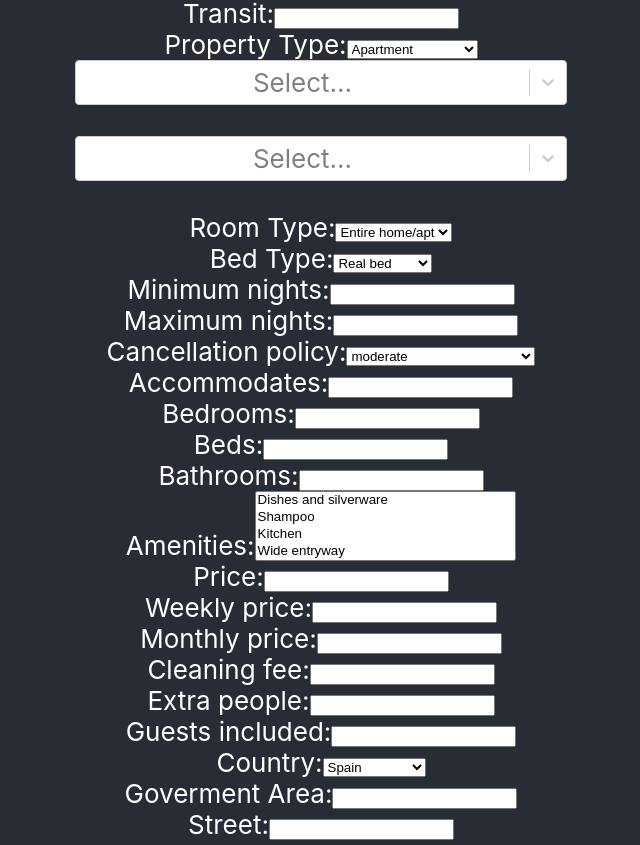
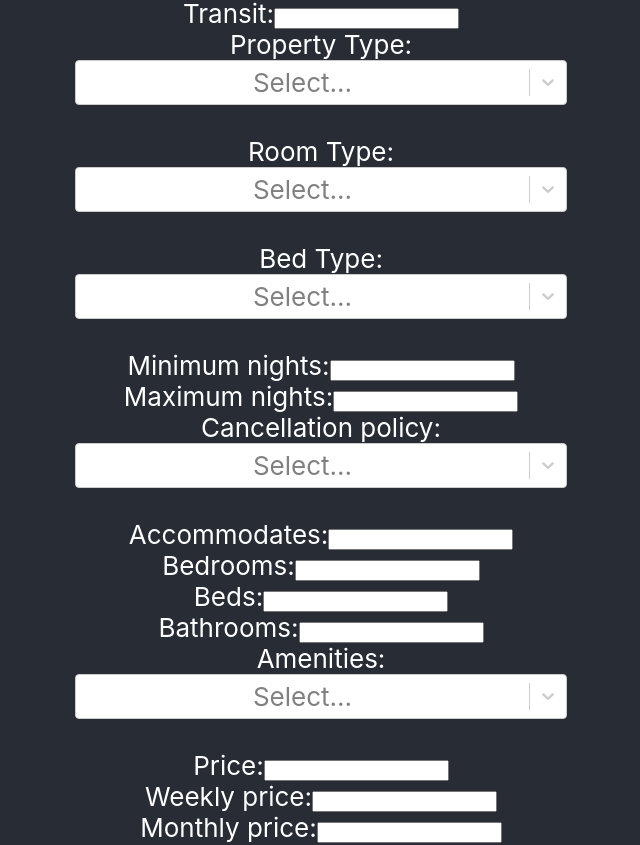
Before and after one commit to Form-Filling-Assistance-Service-Project/Form-Filling-Assitance-Service, a React (Create React App) app in the folder frontend/: page / in a window 1280 px wide. Shown: the part 466-1311 px from the top of the page, without its empty margins (319-959 px from the left). Built offline with nearby package versions, Linux system fonts and the light colour scheme.

Commit message:
Update Listings.js

```diff
--- a/frontend/src/Listings.js
+++ b/frontend/src/Listings.js
@@ -86,45 +86,32 @@ export default function Listings(){
           <br />
           <label htmlFor="property_type">
             Property Type:</label>
-          <select id="property_type" name="property_type" onBlur={handleInputChange}>
-            {property_options.map((property_options) => (
-              <option name="property_type" value={property_options.label}>{property_options.label}</option>
-            ))}</select>
-
-
-          <br />
-          <Select options={bed_options}
-          id="bed_type"
-          onChange={(option)=>handleInputChange({"target":{"name":"bed_type","value":option.label}})}
+          <Select
+            options={property_options}
+            id="property_type"
+            onChange={(option)=>handleInputChange({"target":{"name":"property_type","value":option.label}})}
           />
           <br />
-          <Select options={amenities_options}
-          isMulti
-          getOptionValue={(option)=>{return option.label}}
-          id="amenities"
-          isSearchable={true}
-          onChange={(option)=>handleInputChange({"target":{"name":"amenities","value":[option.map(x=>x.label)]}})}
-          />
-          <br />
-
           <label htmlFor="room_type">
             Room Type:</label>
-          <select id="room_type" name="room_type" onBlur={handleInputChange}>
-            {room_options.map((room_options) => (
-              <option name="room_type" value={room_options.label}>{room_options.label}</option>
-            ))}</select>
+          <Select
+          id="room_type"
+          options={room_options}
+          onChange={(option)=>handleInputChange({"target":{"name":"room_type","value":option.label}})}
+          />
           <br />
           <label htmlFor="bed_type">
             Bed Type:</label>
-          <select id="bed_type" name="bed_type" onBlur={handleInputChange}>
-            {bed_options.map((bed_options) => (
-              <option name="bed_type" value={bed_options.label}>{bed_options.label}</option>
-            ))}</select>
+            <Select
+            options={bed_options}
+            id="bed_type"
+            onChange={(option)=>handleInputChange({"target":{"name":"bed_type","value":option.label}})}
+          />
           <br />
           <label htmlFor="minimum_nights">
             Minimum nights:</label>
           <input
-              type= "int"
+              type= "number"
               id="minimum_nights"
               name="minimum_nights"
               onBlur={handleInputChange}/>
@@ -132,22 +119,23 @@ export default function Listings(){
           <label htmlFor="maximum_nights">
             Maximum nights:</label>
           <input
-              type= "int"
+              type= "number"
               id="maximum_nights"
               name="maximum_nights"
               onBlur={handleInputChange}/>
           <br />
           <label htmlFor="cancellation_policy">
             Cancellation policy:</label>
-          <select id="cancellation_policy" name="cancellation_policy" onBlur={handleInputChange}>
-            {cancelation_options.map((cancelation_options) => (
-              <option name="cancellation_policy" value={cancelation_options.label}>{cancelation_options.label}</option>
-            ))}</select>
+          <Select
+          options={cancelation_options}
+            id="cancellation_policy"
+            onChange={(option)=>handleInputChange({"target":{"name":"cancellation_type","value":option.label}})}
+          />
           <br />
           <label htmlFor="accommodates">
            Accommodates:</label>
           <input
-              type= "int"
+              type= "number"
               id="accommodates"
               name="accommodates"
               onBlur={handleInputChange}/>
@@ -155,7 +143,7 @@ export default function Listings(){
           <label htmlFor="bedrooms">
             Bedrooms:</label>
           <input
-              type= "int"
+              type= "number"
               id="bedrooms"
               name="bedrooms"
               onBlur={handleInputChange}/>
@@ -163,7 +151,7 @@ export default function Listings(){
           <label htmlFor="Beds">
             Beds:</label>
           <input
-              type= "int"
+              type= "number"
               id="Beds"
               name="Beds"
               onBlur={handleInputChange}/>
@@ -171,22 +159,25 @@ export default function Listings(){
           <label htmlFor="bathrooms">
             Bathrooms:</label>
           <input
-              type= "float"
+              type= "number"
               id="bathrooms"
               name="bathrooms"
               onBlur={handleInputChange}/>
           <br />
           <label htmlFor="amenities">
            Amenities:</label>
-          <select id="amenities" name="amenities" onBlur={handleInputChange} multiple>
-            {amenities_options.map((amenities_options) => (
-              <option name="amenities" value={amenities_options.label}>{amenities_options.label}</option>
-            ))}</select>
+          <Select options={amenities_options}
+            isMulti
+            getOptionValue={(option)=>{return option.label}}
+            id="amenities"
+            isSearchable={true}
+            onChange={(option)=>handleInputChange({"target":{"name":"amenities","value":[option.map(x=>x.label)]}})}
+          />
           <br />
           <label htmlFor="price">
             Price:</label>
           <input
-              type= "float"
+              type= "number"
               id="price"
               name="price"
               onBlur={handleInputChange}/>
@@ -194,7 +185,7 @@ export default function Listings(){
           <label htmlFor="weekly_price">
           Weekly price:</label>
           <input
-              type= "float"
+              type= "number"
               id="weekly_price"
               name="weekly_price"
               onBlur={handleInputChange}/>
@@ -202,7 +193,7 @@ export default function Listings(){
           <label htmlFor="monthly_price">
            Monthly price:</label>
           <input
-              type= "float"
+              type= "number"
               id="monthly_price"
               name="monthly_price"
               onBlur={handleInputChange}/>
@@ -210,7 +201,7 @@ export default function Listings(){
           <label htmlFor="cleaning_fee">
            Cleaning fee:</label>
           <input
-              type= "float"
+              type= "number"
               id="cleaning_fee"
               name="cleaning_fee"
               onBlur={handleInputChange}/>
@@ -218,7 +209,7 @@ export default function Listings(){
           <label htmlFor="extra_people">
            Extra people:</label>
           <input
-              type= "float"
+              type= "number"
               id="extra_people"
               name="extra_people"
               onBlur={handleInputChange}/>
@@ -226,17 +217,18 @@ export default function Listings(){
           <label htmlFor="guests_included">
            Guests included:</label>
           <input
-              type= "float"
+              type= "number"
               id="guests_included"
               name="eguests_included"
               onBlur={handleInputChange}/>
           <br />
           <label htmlFor="country">
            Country:</label>
-          <select id="country" name="country" onBlur={handleInputChange}>
-            {country_options.map((country_options) => (
-              <option name="country" value={country_options.label}>{country_options.label}</option>
-            ))}</select>
+          <Select
+            options={country_options}
+            id="country"
+            onChange={(option)=>handleInputChange({"target":{"name":"country","value":option.label}})}
+          />
           <br />
           <label htmlFor="goverment_area">
             Goverment Area:</label>
```
